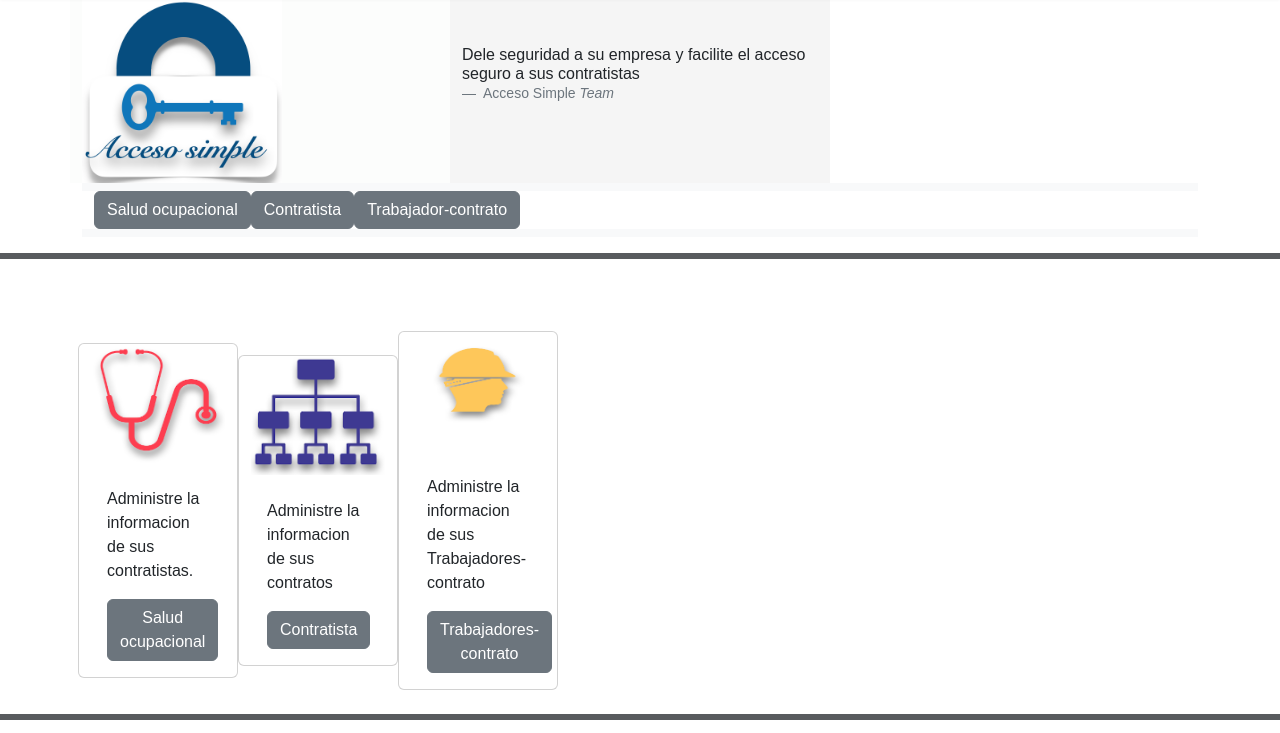
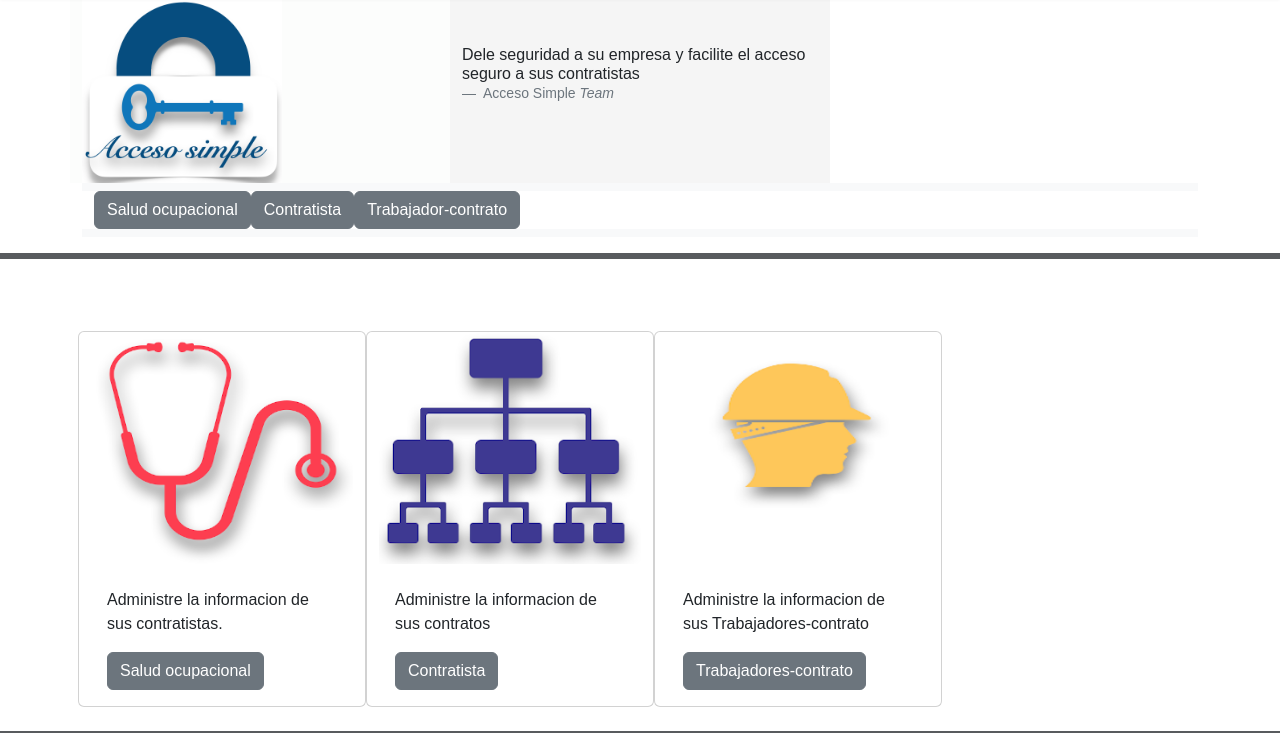
Before and after one commit to ndavidrincon/proyecto1, a plain HTML site: page G22Proyecto/frontend/MenuAdmin.html in a window 1280 px wide. Shown: the part 59-792 px from the top of the page. Drawn offline with nearby package versions, Linux system fonts and the light colour scheme.

Commit message:
Ampliacion de imagenes en el menu principal

```diff
--- a/G22Proyecto/frontend/MenuAdmin.html
+++ b/G22Proyecto/frontend/MenuAdmin.html
@@ -95,7 +95,7 @@
 
     <div class="container-md">
         <div class="row align-items-center p-2">
-        <div class="card" style="width: 10rem;">
+        <div class="card" style="width: 18rem;">
             <img src="img/SaludO.png" class="card-img-top" alt="Modulo administrador">
             <div class="card-body">
                 <h5 class="card-title"></h5>
@@ -104,7 +104,7 @@
             </div>
         </div>
 
-        <div class="card" style="width: 10rem;">
+        <div class="card" style="width: 18rem;">
             <img src="img/EmpresaC.png" class="card-img-top" alt="Modulo administrador">
             <div class="card-body">
                 <h5 class="card-title"></h5>
@@ -112,7 +112,7 @@
                 <a href="contratista/VerContrato.html" class="btn btn-secondary">Contratista</a>
             </div>
         </div>
-        <div class="card" style="width: 10rem;">
+        <div class="card" style="width: 18rem;">
             <img src="img/TrabajadorC.png" class="card-img-top" alt="Modulo administrador">
             <div class="card-body">
                 <h5 class="card-title"></h5>
```
